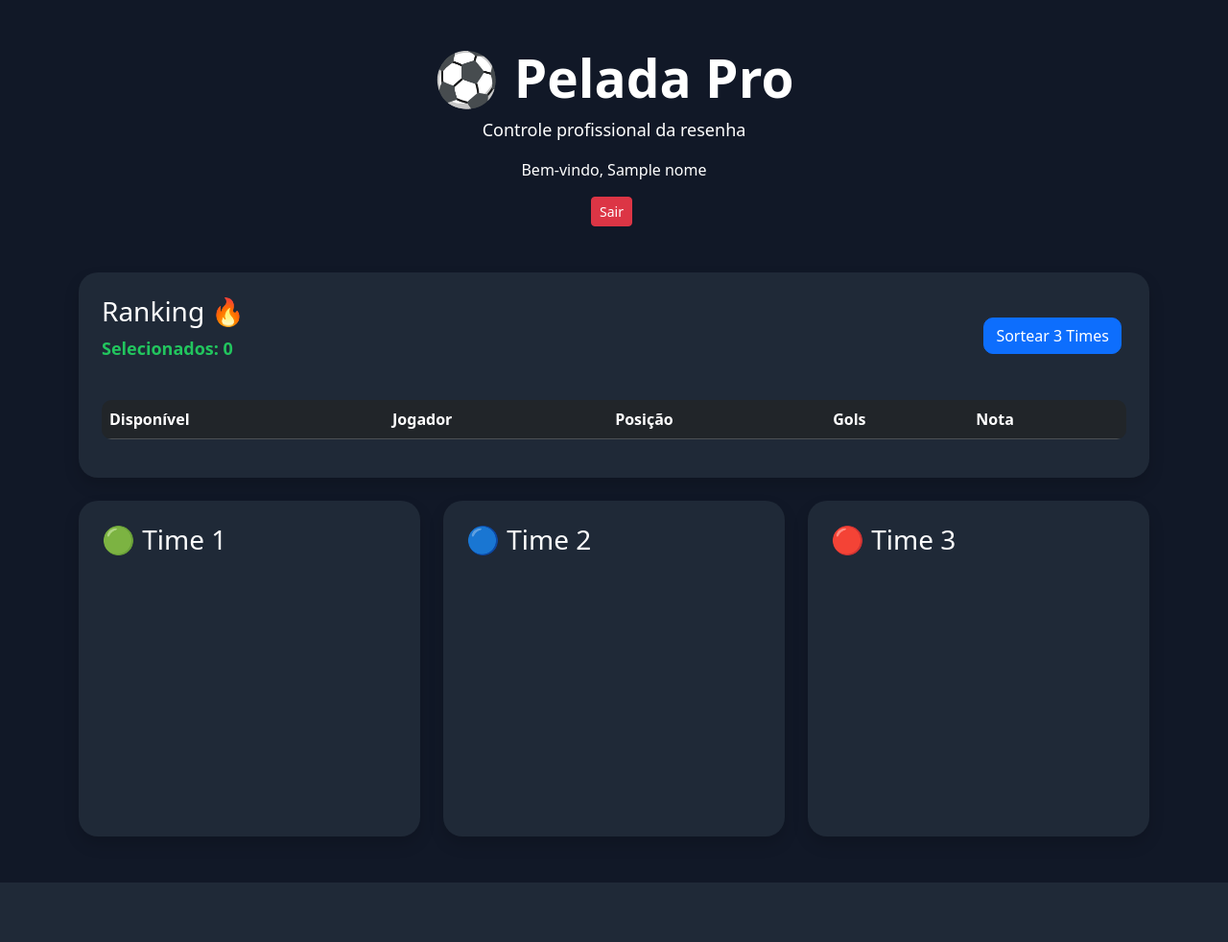
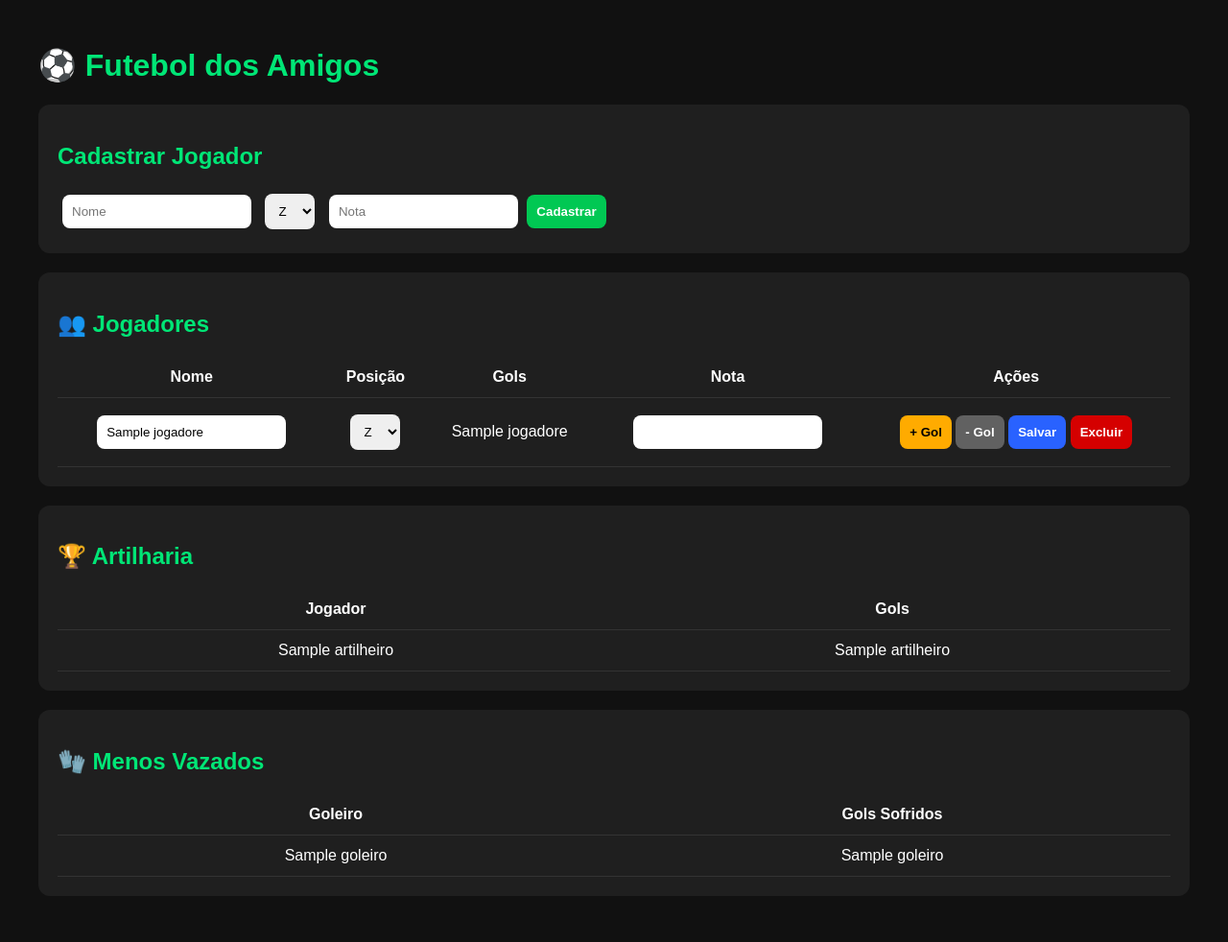
Before and after one commit to hiarodrigues97-alt/futebol_dos_amigos, a Flask app: template templates/index.html in a window 1280 px wide. Shown: the whole page at 96% size. Before the commit the page ends 920 px from the top, so only its background shows below. Run offline with Flask 3, Linux system fonts and the light colour scheme; the template is opened without the code that fills it: most values are stand-ins (such as "Sample title", 1, 10 or a date in 2020); data that the repository does not hold is empty; some libraries are stand-ins or nearby versions.

Commit message:
nova versao profissional

```diff
--- a/app.py
+++ b/app.py
@@ -1,192 +1,127 @@
-# app.py
-
-from flask import Flask, render_template, request, jsonify, redirect, session
+from flask import Flask, render_template, request, redirect, jsonify
 import psycopg2
 import os
 
 app = Flask(__name__)
 
-# =========================================
-# SECRET KEY
-# =========================================
+DATABASE_URL = os.getenv("DATABASE_URL")
 
-app.secret_key = "futebol_dos_amigos"
+conn = psycopg2.connect(DATABASE_URL)
 
-# =========================================
-# CONEXÃO POSTGRESQL
-# =========================================
-
-DATABASE_URL = os.environ.get("DATABASE_URL")
-
-if DATABASE_URL:
-
-    conn = psycopg2.connect(DATABASE_URL)
-
-else:
-
-    conn = psycopg2.connect(
-    host="127.0.0.1",
-    port="5432",
-    dbname="futebol_dos_amigos_db",
-    user="postgres",
-    password="Hm07041997"
-    )
-# =========================================
-# LOGIN
-# =========================================
-
-@app.route("/login")
-def login():
-
-    return render_template("login.html")
-
-# =========================================
-# LOGAR
-# =========================================
-
-@app.route("/logar", methods=["POST"])
-def logar():
-
-    usuario = request.form["usuario"]
-    senha = request.form["senha"]
+# HOME
+@app.route("/")
+def index():
 
     cur = conn.cursor()
 
+    # TODOS
     cur.execute("""
-        SELECT
-            id,
-            nome,
-            tipo
-        FROM usuarios
-        WHERE usuario = %s
-        AND senha = %s
-    """, (usuario, senha))
+        SELECT *
+        FROM jogadores
+        ORDER BY nome
+    """)
 
-    user = cur.fetchone()
+    jogadores = cur.fetchall()
 
-    if user:
+    # ARTILHEIROS
+    cur.execute("""
+        SELECT *
+        FROM jogadores
+        WHERE posicao != 'G'
+        ORDER BY gols DESC
+    """)
 
-        session["usuario_id"] = user[0]
-        session["nome"] = user[1]
-        session["tipo"] = user[2]
+    artilheiros = cur.fetchall()
 
-        return redirect("/")
+    # GOLEIROS
+    cur.execute("""
+        SELECT *
+        FROM jogadores
+        WHERE posicao = 'G'
+        ORDER BY gols ASC
+    """)
 
-    return "Usuário inválido"
+    goleiros = cur.fetchall()
 
-# =========================================
-# LOGOUT
-# =========================================
-
-@app.route("/logout")
-def logout():
-
-    session.clear()
-
-    return redirect("/login")
-
-# =========================================
-# HOME
-# =========================================
-
-@app.route("/")
-def home():
-
-    if "usuario_id" not in session:
-
-        return redirect("/login")
+    cur.close()
 
     return render_template(
         "index.html",
-        nome=session["nome"],
-        tipo=session["tipo"]
+        jogadores=jogadores,
+        artilheiros=artilheiros,
+        goleiros=goleiros
     )
 
-# =========================================
-# LISTAR JOGADORES
-# =========================================
+# CADASTRAR
+@app.route("/adicionar", methods=["POST"])
+def adicionar():
 
-@app.route("/jogadores", methods=["GET"])
-def jogadores():
-
-    if "usuario_id" not in session:
-        return jsonify([])
-
-    cur = conn.cursor()
-
-    cur.execute("""
-        SELECT
-            id,
-            nome,
-            gols,
-            nota,
-            posicao
-        FROM jogadores
-        ORDER BY gols DESC, nota DESC
-    """)
-
-    dados = cur.fetchall()
-
-    lista = []
-
-    for d in dados:
-
-        lista.append({
-            "id": d[0],
-            "nome": d[1],
-            "gols": d[2],
-            "nota": float(d[3]),
-            "posicao": d[4]
-        })
-
-    return jsonify(lista)
-
-# =========================================
-# ADICIONAR JOGADOR
-# =========================================
-
-@app.route("/jogadores", methods=["POST"])
-def add_jogador():
-
-    if session["tipo"] != "admin":
-        return jsonify({"erro": "Sem permissão"})
-
-    data = request.json
-
-    nome = data["nome"].upper()
-
-    nota = data.get("nota", 0)
-
-    posicao = data.get("posicao", "").upper()
+    nome = request.form["nome"].upper()
+    posicao = request.form["posicao"]
+    nota = request.form["nota"]
 
     cur = conn.cursor()
 
     cur.execute("""
         INSERT INTO jogadores (
             nome,
+            gols,
             nota,
             posicao
         )
-        VALUES (%s, %s, %s)
-    """, (nome, nota, posicao))
+        VALUES (%s, %s, %s, %s)
+    """, (nome, 0, nota, posicao))
 
     conn.commit()
+    cur.close()
 
-    return jsonify({
-        "msg": "Jogador adicionado"
-    })
+    return redirect("/")
 
-# =========================================
+# EDITAR
+@app.route("/editar/<int:id>", methods=["POST"])
+def editar(id):
+
+    nome = request.form["nome"].upper()
+    gols = request.form["gols"]
+    nota = request.form["nota"]
+    posicao = request.form["posicao"]
+
+    cur = conn.cursor()
+
+    cur.execute("""
+        UPDATE jogadores
+        SET
+            nome = %s,
+            gols = %s,
+            nota = %s,
+            posicao = %s
+        WHERE id = %s
+    """, (nome, gols, nota, posicao, id))
+
+    conn.commit()
+    cur.close()
+
+    return redirect("/")
+
+# EXCLUIR
+@app.route("/excluir/<int:id>")
+def excluir(id):
+
+    cur = conn.cursor()
+
+    cur.execute("""
+        DELETE FROM jogadores
+        WHERE id = %s
+    """, (id,))
+
+    conn.commit()
+    cur.close()
+
+    return redirect("/")
+
 # ADICIONAR GOL
-# =========================================
-
-@app.route("/gol", methods=["POST"])
-def gol():
-
-    if session["tipo"] != "admin":
-        return jsonify({"erro": "Sem permissão"})
-
-    data = request.json
+@app.route("/gol/<int:id>")
+def gol(id):
 
     cur = conn.cursor()
 
@@ -194,71 +129,29 @@ def gol():
         UPDATE jogadores
         SET gols = gols + 1
         WHERE id = %s
-    """, (data["id"],))
+    """, (id,))
 
     conn.commit()
+    cur.close()
 
-    return jsonify({
-        "msg": "Gol registrado"
-    })
+    return redirect("/")
 
-# =========================================
 # REMOVER GOL
-# =========================================
-
-@app.route("/remover-gol", methods=["POST"])
-def remover_gol():
-
-    if session["tipo"] != "admin":
-        return jsonify({"erro": "Sem permissão"})
-
-    data = request.json
+@app.route("/remover_gol/<int:id>")
+def remover_gol(id):
 
     cur = conn.cursor()
 
     cur.execute("""
         UPDATE jogadores
-        SET gols = CASE
-            WHEN gols > 0 THEN gols - 1
-            ELSE 0
-        END
+        SET gols = GREATEST(gols - 1, 0)
         WHERE id = %s
-    """, (data["id"],))
+    """, (id,))
 
     conn.commit()
+    cur.close()
 
-    return jsonify({
-        "msg": "Gol removido"
-    })
-
-# =========================================
-# EXCLUIR JOGADOR
-# =========================================
-
-@app.route("/excluir-jogador", methods=["POST"])
-def excluir_jogador():
-
-    if session["tipo"] != "admin":
-        return jsonify({"erro": "Sem permissão"})
-
-    data = request.json
-
-    cur = conn.cursor()
-
-    cur.execute("""
-        DELETE FROM jogadores
-        WHERE id = %s
-    """, (data["id"],))
-
-    conn.commit()
-
-    return jsonify({
-        "msg": "Jogador excluído"
-    })
-
-# =========================================
-# RODAR APP
-# =========================================
+    return redirect("/")
 
 if __name__ == "__main__":
-    app.run(host="0.0.0.0", port=10000)
+    app.run()
--- a/templates/index.html
+++ b/templates/index.html
@@ -1,231 +1,251 @@
-<!-- templates/index.html -->
-
 <!DOCTYPE html>
 <html lang="pt-br">
-
 <head>
 
 <meta charset="UTF-8">
+<title>Futebol dos Amigos</title>
 
-    <title>Futebol dos Amigos ⚽</title>
+<style>
 
-    <link
-        href="https://cdn.jsdelivr.net/npm/bootstrap@5.3.3/dist/css/bootstrap.min.css"
-        rel="stylesheet"
-    >
+body{
+    background:#111;
+    color:white;
+    font-family:Arial;
+    padding:20px;
+}
 
-    <link
-        rel="stylesheet"
-        href="/static/style.css"
-    >
+.container{
+    max-width:1200px;
+    margin:auto;
+}
+
+.card{
+    background:#1f1f1f;
+    padding:20px;
+    border-radius:12px;
+    margin-bottom:20px;
+}
+
+input, select{
+    padding:10px;
+    margin:5px;
+    border:none;
+    border-radius:8px;
+}
+
+button{
+    padding:10px;
+    border:none;
+    border-radius:8px;
+    cursor:pointer;
+    font-weight:bold;
+}
+
+.add{
+    background:#00c853;
+    color:white;
+}
+
+.edit{
+    background:#2962ff;
+    color:white;
+}
+
+.delete{
+    background:#d50000;
+    color:white;
+}
+
+.goal{
+    background:#ffab00;
+}
+
+.remove{
+    background:#616161;
+    color:white;
+}
+
+table{
+    width:100%;
+    border-collapse:collapse;
+}
+
+th, td{
+    padding:12px;
+    border-bottom:1px solid #333;
+    text-align:center;
+}
+
+h1,h2{
+    color:#00e676;
+}
+
+</style>
 
 </head>
-
 <body>
 
-<div class="container py-5">
+<div class="container">
 
-    <!-- TOPO -->
+<h1>⚽ Futebol dos Amigos</h1>
 
-    <div class="text-center mb-5">
+<div class="card">
 
-        <h1 class="titulo">
-            ⚽ Pelada Pro
-        </h1>
+<h2>Cadastrar Jogador</h2>
 
-        <p class="subtitulo">
-            Controle profissional da resenha
-        </p>
+<form action="/adicionar" method="POST">
 
-        <p>
-            Bem-vindo, {{ nome }}
-        </p>
+<input type="text" name="nome" placeholder="Nome" required>
 
-        <a
-            href="/logout"
-            class="btn btn-danger btn-sm"
-        >
-            Sair
-        </a>
+<select name="posicao">
+
+<option value="Z">Z</option>
+<option value="A">A</option>
+<option value="M">M</option>
+<option value="G">G</option>
+
+</select>
+
+<input type="number" step="0.1" name="nota" placeholder="Nota">
+
+<button class="add">
+Cadastrar
+</button>
+
+</form>
 
 </div>
 
-    <!-- CADASTRO -->
+<div class="card">
 
-    {% if tipo == "admin" %}
+<h2>👥 Jogadores</h2>
 
-    <div class="card p-4 shadow mb-4">
+<table>
 
-        <h3>
-            Adicionar Jogador
-        </h3>
+<tr>
+<th>Nome</th>
+<th>Posição</th>
+<th>Gols</th>
+<th>Nota</th>
+<th>Ações</th>
+</tr>
 
-        <div class="d-flex gap-2 flex-wrap">
+{% for j in jogadores %}
 
-            <input
-                id="nome"
-                class="form-control"
-                placeholder="Nome do jogador"
-            >
+<tr>
 
-            <input
-                id="nota"
-                type="number"
-                class="form-control"
-                placeholder="Nota"
-                step="0.1"
-            >
+<form action="/editar/{{j[0]}}" method="POST">
 
-            <select
-                id="posicao"
-                class="form-select"
-            >
+<td>
+<input type="text" name="nome" value="{{j[1]}}">
+</td>
 
-                <option value="">
-                    Posição
-                </option>
+<td>
 
-                <option value="Z">
-                    Z - Zagueiro
-                </option>
+<select name="posicao">
 
-                <option value="A">
-                    A - Atacante
-                </option>
-
-                <option value="M">
-                    M - Meio Campo
-                </option>
-
-                <option value="G">
-                    G - Goleiro
-                </option>
+<option value="Z" {% if j[4]=='Z' %}selected{% endif %}>Z</option>
+<option value="A" {% if j[4]=='A' %}selected{% endif %}>A</option>
+<option value="M" {% if j[4]=='M' %}selected{% endif %}>M</option>
+<option value="G" {% if j[4]=='G' %}selected{% endif %}>G</option>
 
 </select>
 
-            <button
-                class="btn btn-success"
-                onclick="addJogador()"
-            >
-                Adicionar
+</td>
+
+<td>{{j[2]}}</td>
+
+<td>
+<input type="number" step="0.1" name="nota" value="{{j[3]}}">
+</td>
+
+<input type="hidden" name="gols" value="{{j[2]}}">
+
+<td>
+
+<button class="goal">
+<a href="/gol/{{j[0]}}" style="color:black;text-decoration:none;">
++ Gol
+</a>
 </button>
+
+<button class="remove">
+<a href="/remover_gol/{{j[0]}}" style="color:white;text-decoration:none;">
+- Gol
+</a>
+</button>
+
+<button class="edit">
+Salvar
+</button>
+
+<button class="delete">
+<a href="/excluir/{{j[0]}}" style="color:white;text-decoration:none;">
+Excluir
+</a>
+</button>
+
+</td>
+
+</form>
+
+</tr>
+
+{% endfor %}
+
+</table>
+
+</div>
+
+<div class="card">
+
+<h2>🏆 Artilharia</h2>
+
+<table>
+
+<tr>
+<th>Jogador</th>
+<th>Gols</th>
+</tr>
+
+{% for j in artilheiros %}
+
+<tr>
+<td>{{j[1]}}</td>
+<td>{{j[2]}}</td>
+</tr>
+
+{% endfor %}
+
+</table>
+
+</div>
+
+<div class="card">
+
+<h2>🧤 Menos Vazados</h2>
+
+<table>
+
+<tr>
+<th>Goleiro</th>
+<th>Gols Sofridos</th>
+</tr>
+
+{% for j in goleiros %}
+
+<tr>
+<td>{{j[1]}}</td>
+<td>{{j[2]}}</td>
+</tr>
+
+{% endfor %}
+
+</table>
 
 </div>
 
 </div>
 
-    {% endif %}
-
-    <!-- TABELA -->
-
-    <div class="card p-4 shadow mb-4">
-
-        <div class="d-flex justify-content-between align-items-center">
-
-            <div>
-
-                <h3>
-                    Ranking 🔥
-                </h3>
-
-                <p id="contadorSelecionados">
-                    Selecionados: 0
-                </p>
-
-            </div>
-
-            <button
-                class="btn btn-primary"
-                onclick="sortear()"
-            >
-                Sortear 3 Times
-            </button>
-
-        </div>
-
-        <table class="table table-dark table-hover mt-4">
-
-            <thead>
-
-                <tr>
-
-                    <th>Disponível</th>
-                    <th>Jogador</th>
-                    <th>Posição</th>
-                    <th>Gols</th>
-                    <th>Nota</th>
-
-                    {% if tipo == "admin" %}
-                    <th>Ações</th>
-                    {% endif %}
-
-                </tr>
-
-            </thead>
-
-            <tbody id="lista"></tbody>
-
-        </table>
-
-    </div>
-
-    <!-- TIMES -->
-
-    <div class="row">
-
-        <div class="col-md-4">
-
-            <div class="card p-4 shadow time-card">
-
-                <h3>
-                    🟢 Time 1
-                </h3>
-
-                <ul id="time1"></ul>
-
-            </div>
-
-        </div>
-
-        <div class="col-md-4">
-
-            <div class="card p-4 shadow time-card">
-
-                <h3>
-                    🔵 Time 2
-                </h3>
-
-                <ul id="time2"></ul>
-
-            </div>
-
-        </div>
-
-        <div class="col-md-4">
-
-            <div class="card p-4 shadow time-card">
-
-                <h3>
-                    🔴 Time 3
-                </h3>
-
-                <ul id="time3"></ul>
-
-            </div>
-
-        </div>
-
-    </div>
-
-</div>
-
-<script>
-
-const TIPO_USUARIO = "{{ tipo }}";
-
-</script>
-
-<script src="/static/script.js"></script>
-
 </body>
 </html>
```
Lines whose indentation alone changed are shown as unchanged.
